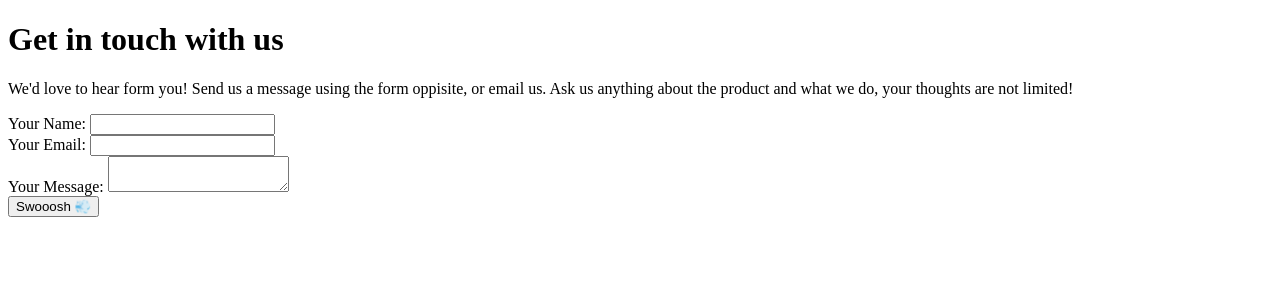
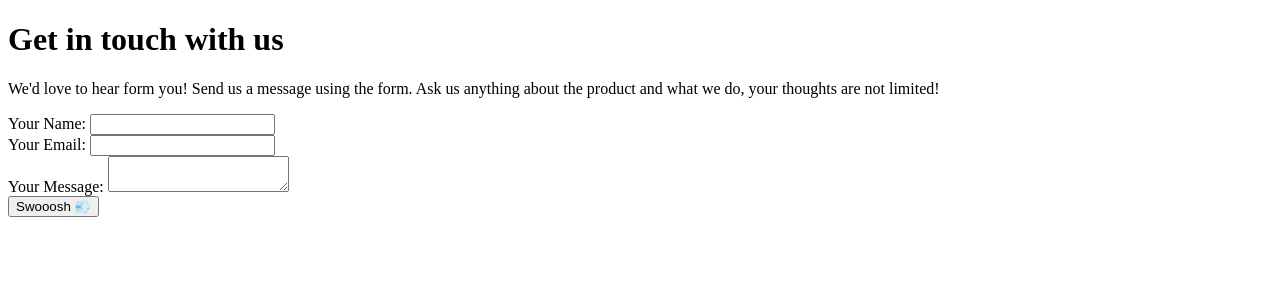
Before and after one commit to listentothefrog/reviewurcode, a Next.js app: page /contact in a window 1280 px wide. Shown: the top 300 px of the page. Built offline with nearby package versions, Linux system fonts and the light colour scheme.

Commit message:
update sentence

```diff
--- a/components/contact/ViewContactForm.tsx
+++ b/components/contact/ViewContactForm.tsx
@@ -24,9 +24,9 @@ const ViewContactForm = () => {
             Get in touch with us
           </h1>
           <p className="mt-3 text-base sm:text-lg text-gray-500">
-            We'd love to hear form you! Send us a message using the form
-            oppisite, or email us. Ask us anything about the product and what we
-            do, your thoughts are not limited!
+            We'd love to hear form you! Send us a message using the form. Ask us
+            anything about the product and what we do, your thoughts are not
+            limited!
           </p>
         </div>
         <form
```
